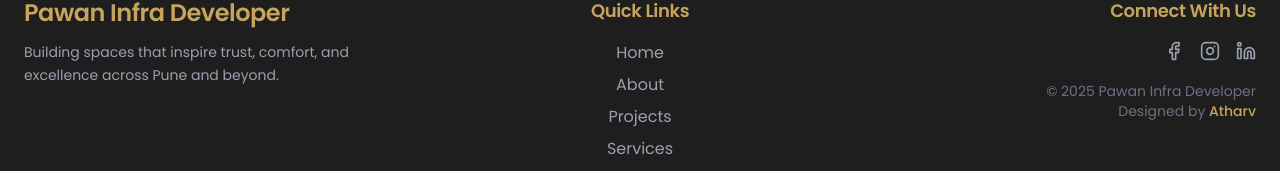
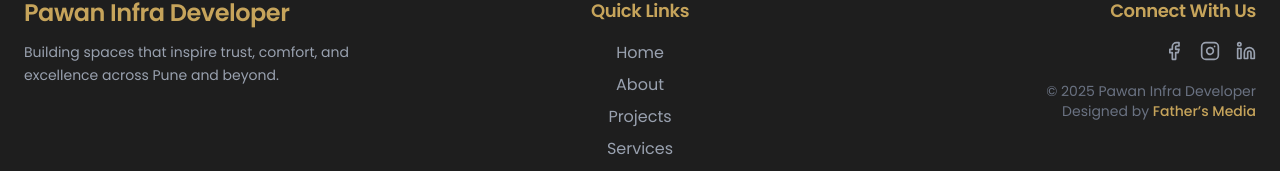
Before and after one commit to atharvsadewad/pawan-infra-developer, a Next.js app: page / in a window 1280 px wide. Shown: the part 2178-2349 px from the top of the page. Built offline with nearby package versions, Linux system fonts and the light colour scheme.

Commit message:
Update Footer.tsx

```diff
--- a/src/components/Footer.tsx
+++ b/src/components/Footer.tsx
@@ -5,6 +5,7 @@
   return (
     <footer className="bg-[#1E1E1E] text-white py-14 px-6 mt-20">
       <div className="max-w-7xl mx-auto grid gap-10 md:grid-cols-3">
+
         {/* Column 1 */}
         <div>
           <h3 className="text-2xl font-semibold text-[#C6A45B] mb-3">
@@ -46,9 +47,20 @@
               <Linkedin className="w-5 h-5 text-gray-400 group-hover:text-[#C6A45B] transition-colors" />
             </a>
           </div>
+
+          {/* Copyright + Designed By */}
           <p className="text-sm text-gray-500 mt-5">
             © {new Date().getFullYear()} Pawan Infra Developer
-            <br /> Designed by <span className="text-[#C6A45B] font-medium">Atharv</span>
+            <br />
+            Designed by{" "}
+            <a
+              href="https://fathersmedia.in"
+              target="_blank"
+              rel="noopener noreferrer"
+              className="text-[#C6A45B] font-medium hover:underline hover:text-[#d6b76b] transition-colors"
+            >
+              Father’s Media
+            </a>
           </p>
         </div>
       </div>
```
